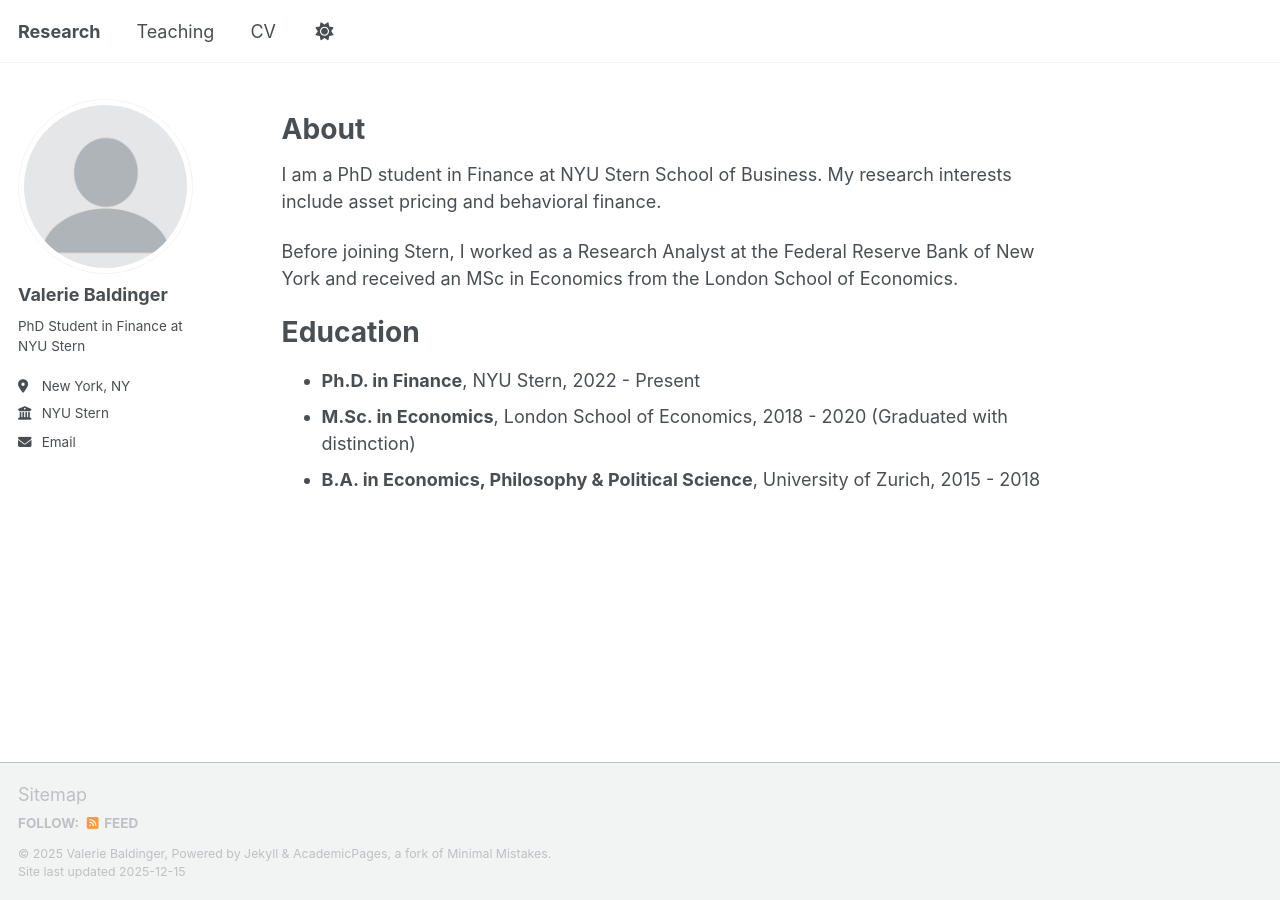
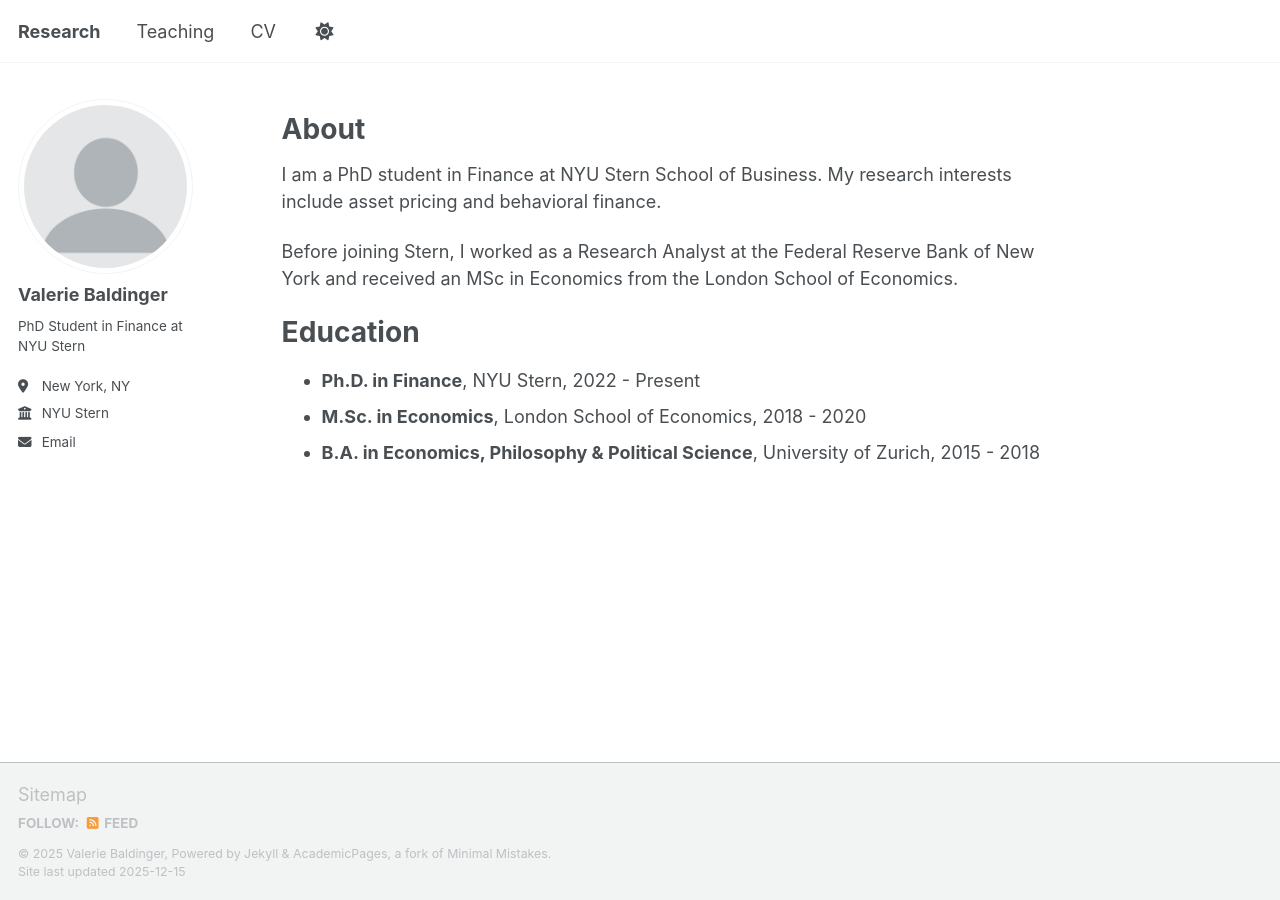
Before and after one commit to valeriebaldinger/valeriebaldinger.github.io, a Jekyll site: the page built from _pages/about.md, in a window 1280 px wide. Built offline with Jekyll 4.4.1, drawn with Linux system fonts in a browser that asks for light colours; a script bundle is joined from its source files by our own code; library files that are not in the unit come from our copies.

Commit message:
updated education

```diff
--- a/_pages/about.md
+++ b/_pages/about.md
@@ -16,5 +16,5 @@ Before joining Stern, I worked as a Research Analyst at the Federal Reserve Bank
 Education
 ======
 * **Ph.D. in Finance**, NYU Stern, 2022 - Present
-* **M.Sc. in Economics**, London School of Economics, 2018 - 2020 (Graduated with distinction)
+* **M.Sc. in Economics**, London School of Economics, 2018 - 2020
 * **B.A. in Economics, Philosophy & Political Science**, University of Zurich, 2015 - 2018
```
